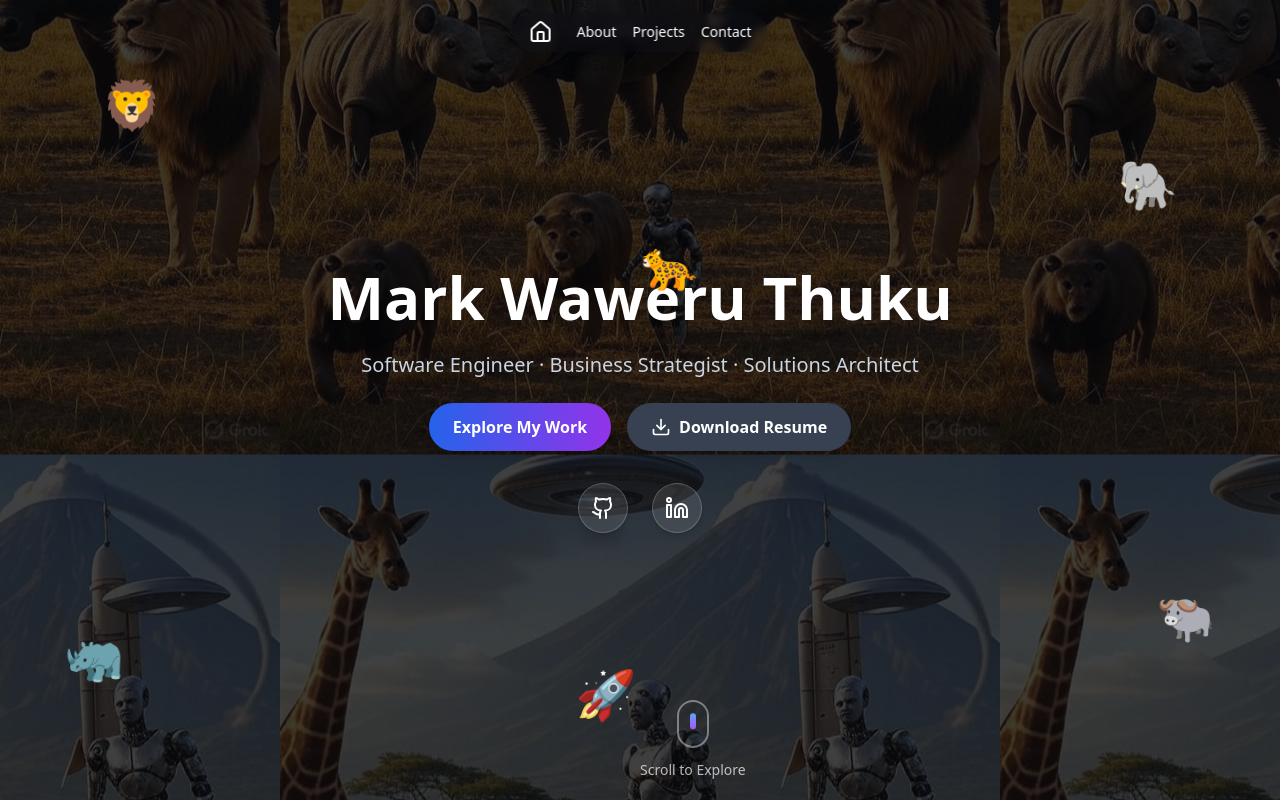
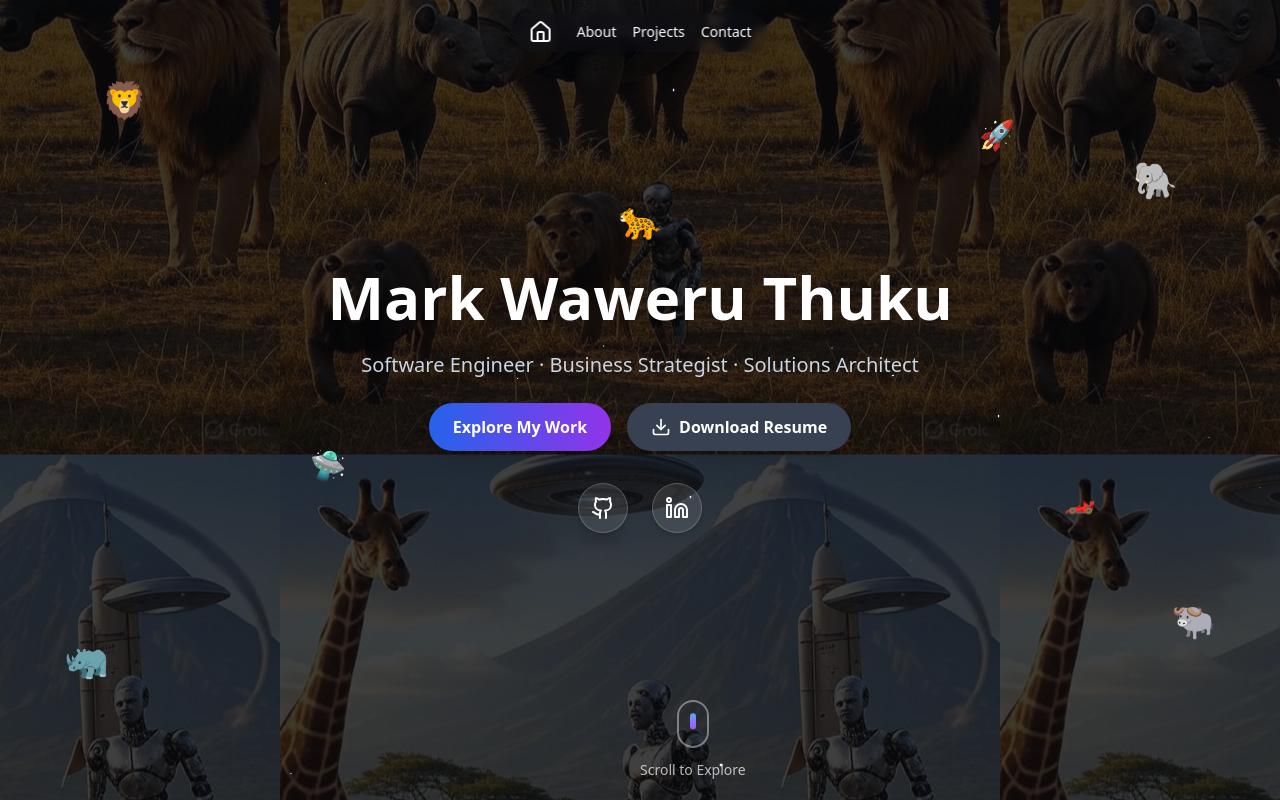
Before and after one commit to Waweru37/PortfolioApp, a React (Vite) app in the folder client/: page / in a window 1280 px wide. Shown: the top 800 px of the page. Built offline with nearby package versions, Linux system fonts and the light colour scheme.

Commit message:
Added some interactive icons

```diff
--- a/client/src/components/Footer.jsx
+++ b/client/src/components/Footer.jsx
@@ -1,7 +1,7 @@
 function Footer() {
   return (
     <footer className="py-6 px-6 bg-transparent text-center border-t border-slate-700">
-      <p className="text-slate-400">&copy; {new Date().getFullYear()} Mark Waweru Thuku. All rights reserved.</p>
+      <p className="text-slate-200">&copy; {new Date().getFullYear()} Mark Waweru Thuku. All rights reserved.</p>
     </footer>
   );
 }
--- a/client/src/components/Hero.jsx
+++ b/client/src/components/Hero.jsx
@@ -8,57 +8,167 @@ const RhinoIcon = () => <span role="img" aria-label="rhino">🦏</span>;
 const BuffaloIcon = () => <span role="img" aria="label">🐃</span>;
 const LeopardIcon = () => <span role="img" aria-label="leopard">🐆</span>;
 const RocketIcon = () => <span role="img" aria-label="rocket">🚀</span>;
+const UfoIcon = () => <span role="img" aria-label="ufo">🛸</span>;
+const FormulaOneCarIcon = () => <span role="img" aria-label="formula one car">🏎️</span>;
 
-const DraggableIcon = ({ icon, initialStyle, type, index, onQuoteClick }) => {
+// DraggableIcon component now accepts 'resetId' and 'onCompleteAnimation' prop
+const DraggableIcon = ({ icon, initialStyle, type, onQuoteClick, onCompleteAnimation, resetId }) => {
   const [isRocketLaunching, setIsRocketLaunching] = useState(false);
+  const [isUfoLaunching, setIsUfoLaunching] = useState(false);
+  const [isF1CarSpeeding, setIsF1CarSpeeding] = useState(false);
   const [isDragging, setIsDragging] = useState(false);
   const dragControls = useDragControls();
 
+  const iconRef = useRef(null);
+  const [randomizedInitialStyle, setRandomizedInitialStyle] = useState(initialStyle);
+
+  useEffect(() => {
+    // This effect runs once to store the initial position for fixed icons (animals)
+    if (iconRef.current && initialStyle && !(type === 'rocket' || type === 'ufo' || type === 'f1car')) {
+      iconRef.current.style.top = initialStyle.top || '';
+      iconRef.current.style.bottom = initialStyle.bottom || '';
+      iconRef.current.style.left = initialStyle.left || '';
+      iconRef.current.style.right = initialStyle.right || '';
+      iconRef.current.style.transform = initialStyle.transform || '';
+    }
+  }, [initialStyle, type]);
+
+  // Effect to randomize positions for specific icon types on mount and when 'resetId' changes
+  // The 'resetId' changing forces a re-randomization after an animation completes
+  useEffect(() => {
+    if (type === 'rocket' || type === 'ufo' || type === 'f1car') {
+      const newTop = `${Math.random() * 60 + 10}%`; // 10% to 70% from top
+      const newLeft = `${Math.random() * 80 + 10}%`; // 10% to 90% from left
+      setRandomizedInitialStyle({ top: newTop, left: newLeft, position: 'absolute' });
+    }
+  }, [type, resetId]); // Dependency on resetId to re-randomize
+
   const getUniqueAnimation = () => {
+    let idleScale = 0.8;
+    if (type === 'f1car') idleScale = 0.7;
+
+    // Helper to call the parent's animation complete handler
+    const triggerParentReset = (animatedType) => {
+      if (onCompleteAnimation) {
+        onCompleteAnimation(animatedType);
+      }
+    };
+
     if (type === 'rocket') {
       return isRocketLaunching ? {
         animate: {
           y: [0, -200, -400, -600],
           rotate: [0, 15, -15, 0],
-          scale: [1, 0.8, 0.6, 0.3],
+          scale: [1, 0.8, 0.6, 1], // Maintain scale
+          opacity: [1, 1, 1, 1], // Maintain opacity (no fade out)
           transition: {
             duration: 3,
             ease: 'easeOut',
             onComplete: () => {
-              setTimeout(() => {
+              triggerParentReset(type); // Call the helper which calls the prop
               setIsRocketLaunching(false);
-              }, 1000);
             }
           }
-        }
+        },
+        initial: { ...randomizedInitialStyle, y: 0, rotate: 0, scale: idleScale, opacity: 1 }
       } : {
         animate: {
           y: [0, -4, 0, -6, 0],
           rotate: [0, 1.5, -1.5, 0],
-          scale: [1, 1.01, 1],
+          scale: [idleScale, idleScale + 0.01, idleScale],
           transition: {
-            duration: 3 + index * 0.3,
+            duration: 3,
             repeat: Infinity,
             ease: 'easeInOut',
           }
+        },
+        initial: randomizedInitialStyle
+      };
+    } else if (type === 'ufo') {
+      return isUfoLaunching ? {
+        animate: {
+            x: [0, 200, 400, 800],
+            y: [0, -100, -300, -600],
+            rotate: [0, 30, -30, 0],
+            scale: [1, 0.7, 0.4, 1], // Maintain scale
+            opacity: [1, 1, 1, 1], // Maintain opacity (no fade out)
+            transition: {
+                duration: 4,
+                ease: 'easeOut',
+                onComplete: () => {
+                    triggerParentReset(type); // Call the helper which calls the prop
+                    setIsUfoLaunching(false);
                 }
+            }
+        },
+        initial: { ...randomizedInitialStyle, x: 0, y: 0, rotate: 0, scale: idleScale, opacity: 1 }
+      } : {
+        animate: {
+            y: [0, -7, 0, -5, 0],
+            x: [0, 3, 0, -2, 0],
+            rotate: [0, 2, -2, 0],
+            scale: [idleScale, idleScale + 0.01, idleScale],
+            transition: {
+                duration: 4,
+                repeat: Infinity,
+                ease: 'easeInOut',
+            }
+        },
+        initial: randomizedInitialStyle
+      };
+    } else if (type === 'f1car') {
+        return isF1CarSpeeding ? {
+            animate: {
+                x: [0, -300, -800, -1500],
+                y: [0, 10, -20, 0],
+                rotate: [0, -5, -10, -20],
+                scale: [1, 0.8, 0.6, 1], // Maintain scale
+                opacity: [1, 1, 1, 1], // Maintain opacity (no fade out)
+                transition: {
+                    duration: 2.5,
+                    ease: 'easeOut',
+                    onComplete: () => {
+                      triggerParentReset(type); // Call the helper which calls the prop
+                      setIsF1CarSpeeding(false);
+                    }
+                }
+            },
+            initial: { ...randomizedInitialStyle, x: 0, y: 0, rotate: 0, scale: idleScale, opacity: 1 }
+        } : {
+            animate: {
+                x: [0, 2, 0, -3, 0],
+                y: [0, -2, 0, 3, 0],
+                rotate: [0, 1, -1, 0],
+                scale: [idleScale, idleScale + 0.01, idleScale],
+                transition: {
+                    duration: 2,
+                    repeat: Infinity,
+                    ease: 'easeInOut',
+                }
+            },
+            initial: randomizedInitialStyle
         };
     }
-    return { animate: {} }; // No animations for other icons
+    // For animal icons, their animation is fixed to initialStyle and they don't use resetId
+    return { animate: {}, initial: initialStyle };
   };
 
   const handleIconClick = () => {
     if (type === 'rocket' && !isRocketLaunching) {
       setIsRocketLaunching(true);
-    } else if (type !== 'rocket') {
+    } else if (type === 'ufo' && !isUfoLaunching) {
+      setIsUfoLaunching(true);
+    } else if (type === 'f1car' && !isF1CarSpeeding) {
+      setIsF1CarSpeeding(true);
+    } else if (['lion', 'elephant', 'rhino', 'buffalo', 'leopard'].includes(type)) {
       onQuoteClick(type);
     }
   };
 
   const iconVariants = {
     hover: {
-      scale: 1.2,
-      rotate: type === 'rocket' ? [0, 360] : [0, 15, -15, 0],
+      scale: 1.05,
+      rotate: type === 'rocket' ? [0, 360] : [0, 10, -10, 0],
       transition: {
         duration: type === 'rocket' ? 0.5 : 0.3,
         ease: 'easeInOut'
@@ -68,23 +178,24 @@ const DraggableIcon = ({ icon, initialStyle, type, index, onQuoteClick }) => {
       scale: 0.9,
     },
     drag: {
-      scale: 1.1,
+      scale: 1.02,
       zIndex: 50,
-      boxShadow: '0 10px 30px rgba(0,0,0,0.3)',
+      boxShadow: '0 5px 15px rgba(0,0,0,0.2)',
     }
   };
 
   return (
     <motion.div
-      className="absolute text-3xl md:text-4xl lg:text-5xl z-30 cursor-grab active:cursor-grabbing select-none"
-      style={initialStyle}
+      ref={iconRef}
+      className="absolute text-2xl md:text-3xl lg:text-4xl z-30 cursor-grab active:cursor-grabbing select-none"
+      style={ (type === 'rocket' || type === 'ufo' || type === 'f1car') ? randomizedInitialStyle : initialStyle}
       drag
       dragControls={dragControls}
       dragConstraints={{
-        top: -50,
-        left: -50,
-        right: window.innerWidth - 100,
-        bottom: window.innerHeight - 100,
+        top: -100,
+        left: -100,
+        right: window.innerWidth + 100,
+        bottom: window.innerHeight + 100,
       }}
       dragElastic={0.1}
       whileHover="hover"
@@ -92,42 +203,46 @@ const DraggableIcon = ({ icon, initialStyle, type, index, onQuoteClick }) => {
       whileDrag="drag"
       variants={iconVariants}
       animate={getUniqueAnimation().animate}
+      initial={getUniqueAnimation().initial}
       onDragStart={() => setIsDragging(true)}
       onDragEnd={() => setIsDragging(false)}
       onClick={handleIconClick}
     >
       <motion.div
-        className={`${isDragging ? 'drop-shadow-2xl' : 'drop-shadow-lg'} transition-all duration-200`}
+        className={`${isDragging ? 'drop-shadow-xl' : 'drop-shadow-md'} transition-all duration-200`}
         animate={{
-          filter: isDragging ? 'brightness(1.2) saturate(1.3)' : 'brightness(1) saturate(1)',
+          filter: isDragging ? 'brightness(1.1) saturate(1.1)' : 'brightness(1) saturate(1)',
         }}
       >
         {icon}
       </motion.div>
 
-      {type === 'rocket' && isRocketLaunching && (
+      {/* Conditional rendering for animation effects (fire/zap/smoke) */}
+      {(type === 'rocket' && isRocketLaunching) || (type === 'ufo' && isUfoLaunching) || (type === 'f1car' && isF1CarSpeeding) ? (
         <motion.div
-          className="absolute -bottom-2 left-1/2 transform -translate-x-1/2"
+          className="absolute -bottom-1 left-1/2 transform -translate-x-1/2"
           initial={{ opacity: 0, scale: 0 }}
           animate={{
-            opacity: [0, 1, 1, 0],
+            opacity: [0, 1, 1, 0], // These effects can still fade out
             scale: [0, 1, 2, 3],
             y: [0, 20, 40, 60]
           }}
           transition={{ duration: 3, ease: 'easeOut' }}
         >
-          <span className="text-2xl">🔥</span>
+          {type === 'rocket' && <span className="text-xl">🔥</span>}
+          {type === 'ufo' && <span className="text-xl">⚡</span>}
+          {type === 'f1car' && <span className="text-xl">💨</span>}
         </motion.div>
-      )}
+      ) : null}
 
       {isDragging && (
         <motion.div
           className="absolute inset-0 pointer-events-none"
           animate={{
             boxShadow: [
-              '0 0 10px rgba(59, 130, 246, 0.3)',
-              '0 0 20px rgba(139, 92, 246, 0.3)',
-              '0 0 10px rgba(59, 130, 246, 0.3)',
+              '0 0 5px rgba(59, 130, 246, 0.2)',
+              '0 0 10px rgba(139, 92, 246, 0.2)',
+              '0 0 5px rgba(59, 130, 246, 0.2)',
             ]
           }}
           transition={{ duration: 2, repeat: Infinity }}
@@ -145,14 +260,34 @@ const EnhancedInteractiveHero = () => {
   const heroRef = useRef(null);
   const inView = useInView(heroRef, { once: true });
 
+  // State for reset IDs for each interactive icon type
+  const [rocketResetId, setRocketResetId] = useState(0);
+  const [ufoResetId, setUfoResetId] = useState(0);
+  const [f1CarResetId, setF1CarResetId] = useState(0);
+
   useEffect(() => {
     if (inView) setIsInView(true);
   }, [inView]);
 
+  // Function to increment the reset ID for the specific icon type, passed to DraggableIcon
+  const handleAnimationComplete = (type) => {
+    // A small timeout ensures the animation visually completes before reset
+    setTimeout(() => {
+      if (type === 'rocket') {
+        setRocketResetId(prev => prev + 1);
+      } else if (type === 'ufo') {
+        setUfoResetId(prev => prev + 1);
+      } else if (type === 'f1car') {
+        setF1CarResetId(prev => prev + 1);
+      }
+    }, 50); // Small delay to allow the animation to finish fully
+  };
+
+
   const getBibleBookAndChapter = (category) => {
     const books = {
       proverbs: { name: 'Proverbs', chapters: 31 },
-      psalms: { name: 'Psalm', chapters: 150 }, // Bible API uses "Psalm" not "Psalms"
+      psalms: { name: 'Psalm', chapters: 150 },
       newTestament: [
         { name: 'Matthew', chapters: 28 },
         { name: 'John', chapters: 21 },
@@ -172,7 +307,7 @@ const EnhancedInteractiveHero = () => {
     } else if (category === 'psalms') {
       book = books.psalms.name;
       chapter = Math.floor(Math.random() * books.psalms.chapters) + 1;
-    } else { // newTestament for other animals
+    } else {
       const randomNtBook = books.newTestament[Math.floor(Math.random() * books.newTestament.length)];
       book = randomNtBook.name;
       chapter = Math.floor(Math.random() * randomNtBook.chapters) + 1;
@@ -191,7 +326,7 @@ const EnhancedInteractiveHero = () => {
           bibleCategory = 'proverbs';
         } else if (animalType === 'elephant' || animalType === 'buffalo') {
           bibleCategory = 'psalms';
-        } else { // leopard
+        } else {
           bibleCategory = 'newTestament';
         }
 
@@ -203,15 +338,12 @@ const EnhancedInteractiveHero = () => {
           if (data.verses && data.verses.length > 0) {
             const randomVerse = data.verses[Math.floor(Math.random() * data.verses.length)];
             quoteData.text = randomVerse.text;
-            // FIX START: Ensure bookname is correctly extracted and fallback to book if missing
             quoteData.author = `${randomVerse.bookname || data.bookname || bookAndChapter.split(' ')[0]} ${randomVerse.chapter}:${randomVerse.verse}`;
-            // FIX END
           } else {
             quoteData.text = `No verse found for ${bookAndChapter}.`;
             quoteData.author = 'The Bible';
           }
         } else {
-          // Fallback to local quotes if Bible API fails
           const localQuotes = {
             lion: {
               text: "Courage is not the absence of fear, but the triumph over it. The brave man is not he who does not feel afraid, but he who conquers that fear.",
@@ -241,7 +373,6 @@ const EnhancedInteractiveHero = () => {
           };
         }
       } else {
-        // Existing logic for non-animal types (if any, though in your current code, only animals trigger quotes)
         const response = await fetch('https://api.quotable.io/random?minLength=50&maxLength=150');
         if (response.ok) {
           const data = await response.json();
@@ -257,7 +388,6 @@ const EnhancedInteractiveHero = () => {
       }
     } catch (error) {
       console.error("Error fetching quote/verse:", error);
-      // Fallback to local quotes if any API fails
       const localQuotes = {
         lion: {
           text: "Courage is not the absence of fear, but the triumph over it. The brave man is not he who does not feel afraid, but he who conquers that fear.",
@@ -312,8 +442,11 @@ const EnhancedInteractiveHero = () => {
     { icon: <ElephantIcon />, style: { top: '20%', right: '8%' }, type: 'elephant' },
     { icon: <RhinoIcon />, style: { bottom: '15%', left: '5%' }, type: 'rhino' },
     { icon: <BuffaloIcon />, style: { bottom: '20%', right: '5%' }, type: 'buffalo' },
-    { icon: <LeopardIcon />, style: { top: '30%', left: '50%' }, type: 'leopard' },
-    { icon: <RocketIcon />, style: { bottom: '10%', left: '45%' }, type: 'rocket' },
+    { icon: <LeopardIcon />, style: { top: '25%', left: '50%', transform: 'translateX(-50%)' }, type: 'leopard' },
+
+    { icon: <RocketIcon />, type: 'rocket' },
+    { icon: <UfoIcon />, type: 'ufo' },
+    { icon: <FormulaOneCarIcon />, type: 'f1car' },
   ];
 
   return (
@@ -327,16 +460,52 @@ const EnhancedInteractiveHero = () => {
       <div className="absolute inset-0 bg-gradient-to-br from-gray/60 via-gray/40 to-gray/60" />
       <div className="absolute inset-0 bg-gradient-to-t from-gray/80 via-transparent to-gray/20" />
 
-      {floatingIcons.map(({ icon, style, type }, i) => (
+      {/* Glowing Stars */}
+      {[...Array(20)].map((_, i) => (
+        <motion.div
+          key={`star-${i}`}
+          className="absolute bg-white rounded-full opacity-0"
+          style={{
+            width: `${Math.random() * 2 + 0.5}px`, // 0.5-2.5px
+            height: `${Math.random() * 2 + 0.5}px`,
+            top: `${Math.random() * 100}%`,
+            left: `${Math.random() * 100}%`,
+            boxShadow: `0 0 ${Math.random() * 4 + 1}px rgba(255,255,255,0.7)`, // 1-5px glow
+            zIndex: 0
+          }}
+          animate={{
+            opacity: [0, 1, 0],
+            scale: [0.8, 1.2, 0.8],
+          }}
+          transition={{
+            duration: Math.random() * 3 + 2,
+            repeat: Infinity,
+            repeatType: "reverse",
+            ease: "easeInOut",
+            delay: Math.random() * 5
+          }}
+        />
+      ))}
+
+      {floatingIcons.map(({ icon, style, type }) => {
+        let currentResetId;
+        if (type === 'rocket') currentResetId = rocketResetId;
+        else if (type === 'ufo') currentResetId = ufoResetId;
+        else if (type === 'f1car') currentResetId = f1CarResetId;
+        else currentResetId = 0; // Animals don't need resetId
+
+        return (
           <DraggableIcon
-          key={i}
+            key={`${type}-${currentResetId}`} // Key now includes resetId for rocket/ufo/f1car to force remount
             icon={icon}
             initialStyle={style}
             type={type}
-          index={i}
             onQuoteClick={handleQuoteClick}
+            onCompleteAnimation={handleAnimationComplete} // Pass the handler down
+            resetId={currentResetId} // Pass resetId as a prop for useEffect dependency
           />
-      ))}
+        );
+      })}
 
       {showQuote && (
         <motion.div
@@ -441,7 +610,7 @@ const EnhancedInteractiveHero = () => {
         <motion.div
           className="flex flex-col sm:flex-row gap-4 justify-center mb-8"
           initial={{ opacity: 0, y: 20 }}
-          animate={isInView ? { opacity: 1, y: 0 } : { opacity: 0, y: 20 }}
+          animate={isInView ? { opacity: 1, y: 0 } : { opacity: 1, y: 20 }}
           transition={{ delay: 1, duration: 0.8 }}
         >
           <a
```
Lines whose indentation alone changed are shown as unchanged.
